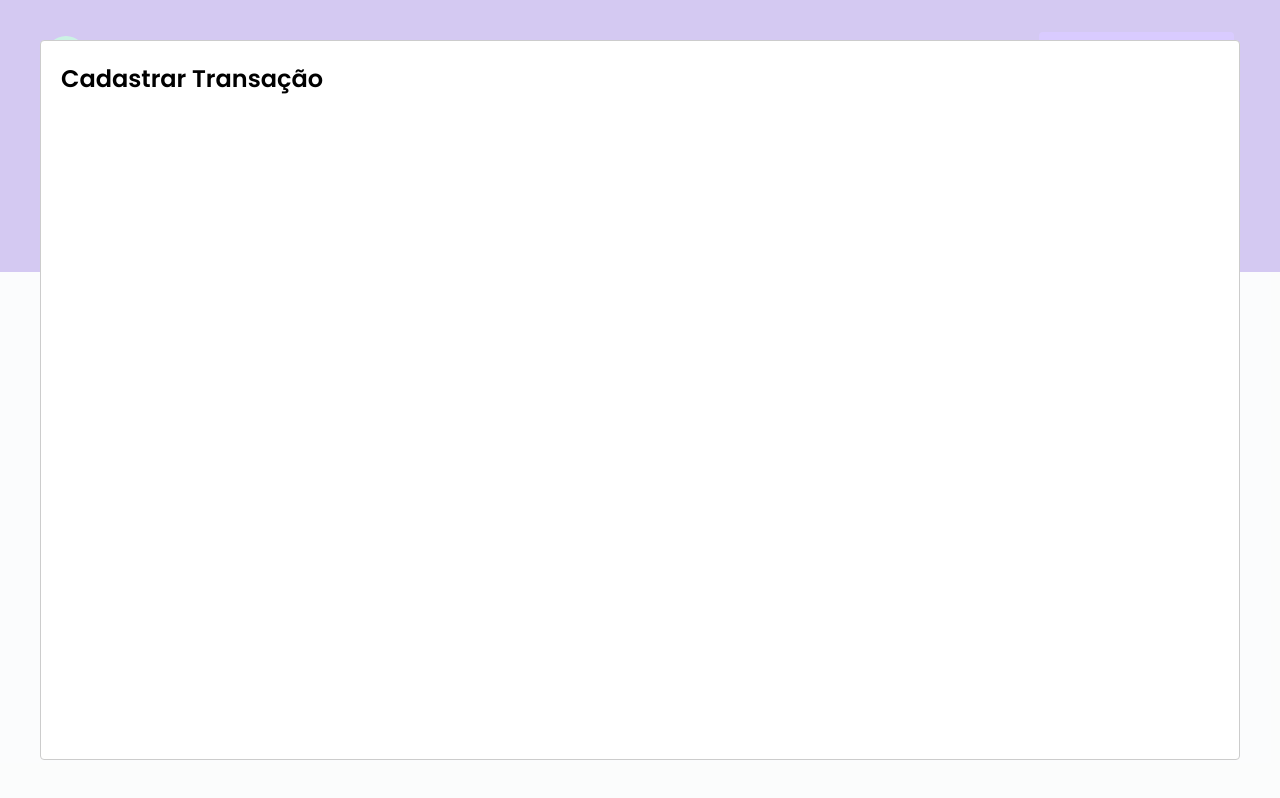
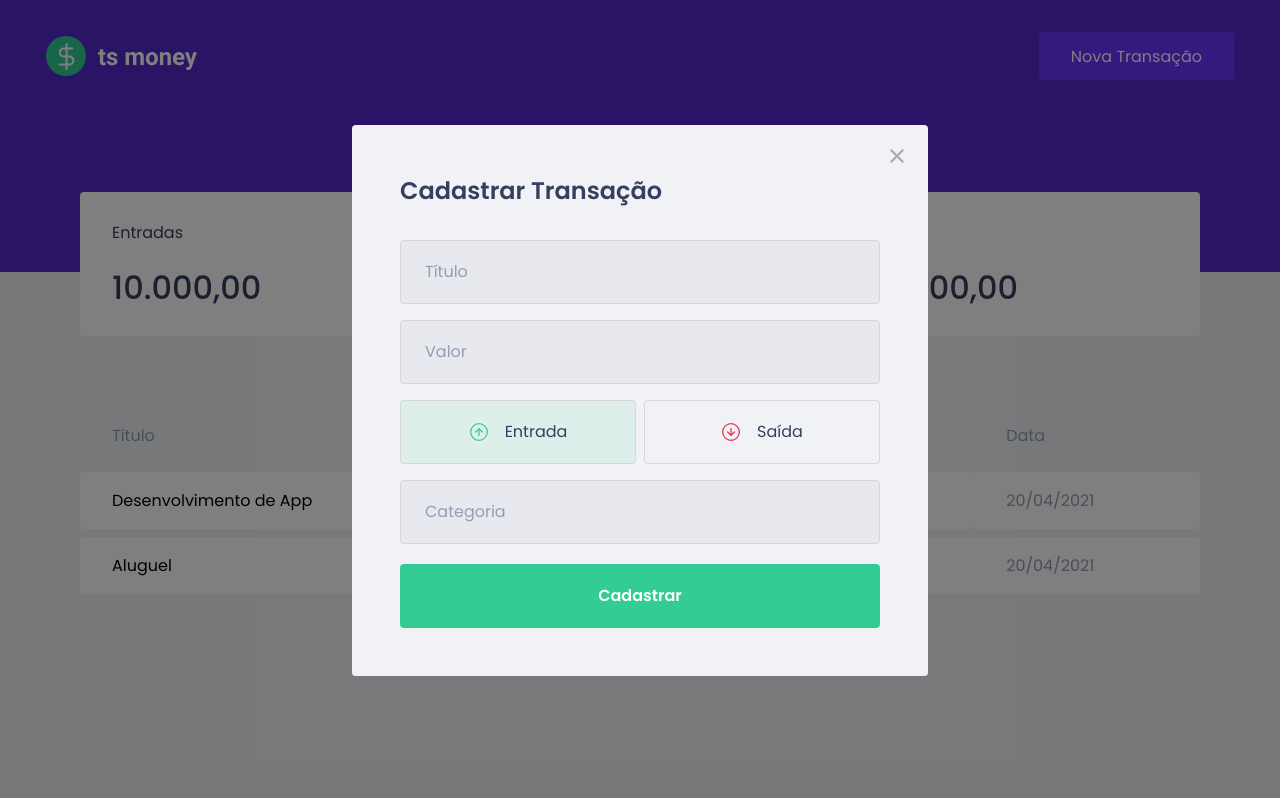
Before and after one commit to tiago-santos-dev/IGNITE_TS-Money, a React (Create React App) app: page / in a window 1280 px wide. Both pictures are taken after a click on the button "Nova Transação". Built offline with nearby package versions, Linux system fonts and the light colour scheme; no server answers; what miragejs would draw is missing.

Commit message:
Add botao de tipo

```diff
--- a/package.json
+++ b/package.json
@@ -5,6 +5,7 @@
   "dependencies": {
     "axios": "^0.21.1",
     "miragejs": "^0.1.41",
+    "polished": "^4.1.1",
     "react": "^17.0.1",
     "react-dom": "^17.0.1",
     "react-modal": "^3.12.1",
--- a/src/App.tsx
+++ b/src/App.tsx
@@ -2,6 +2,7 @@
 import Modal from 'react-modal'
 import { Dashboard } from "./components/Dashboard";
 import { Header } from "./components/Header";
+import { NewTransactionModal } from './components/NewTransactionModal';
 import { GlobalStyle } from "./styles/global";
 
 Modal.setAppElement('#root');
@@ -9,23 +10,21 @@
 export function App () {
   const [isNewTransactionModalOpen, setIsNewTransactionModalOpen] = useState(false);
 
-  function handleOpenNewTranstionModal () {
+  function handleOpenNewTransactionModal () {
     setIsNewTransactionModalOpen(true);
   }
 
-  function handleCloseNewTranstionModal () {
+  function handleCloseNewTransactionModal () {
     setIsNewTransactionModalOpen(false);
   }
   return (
     <>
-      <Header onOpenNewTransactionModal={handleOpenNewTranstionModal} />
+      <Header onOpenNewTransactionModal={handleOpenNewTransactionModal} />
       <Dashboard />
-      <Modal
+      <NewTransactionModal
         isOpen={isNewTransactionModalOpen}
-        onRequestClose={handleCloseNewTranstionModal}
-      >
-        <h2>Cadastrar Transação</h2>
-      </Modal>
+        onRequestClose={handleCloseNewTransactionModal}
+      />
       <GlobalStyle />
     </>
   );
--- /dev/null
+++ b/src/components/NewTransactionModal/index.tsx
@@ -0,0 +1,78 @@
+import { useState } from 'react';
+import Modal from 'react-modal'
+
+import { Container, TransactionTypeContainer, RadioBox } from './styles';
+import closeImg from '../../assets/close.svg'
+import incomeImg from '../../assets/income.svg'
+import outcomeImg from '../../assets/outcome.svg'
+
+interface NewTransationModalProps {
+    isOpen: boolean;
+    onRequestClose: () => void;
+}
+
+export function NewTransactionModal ({ isOpen, onRequestClose }: NewTransationModalProps) {
+    const [type, setType] = useState('deposit');
+
+    return (
+        <Modal
+            isOpen={isOpen}
+            onRequestClose={onRequestClose}
+            overlayClassName='react-modal-overlay'
+            className="react-modal-content"
+        >
+
+            <button
+                type="button"
+                onClick={onRequestClose}
+                className="react-modal-close"
+            >
+                <img src={closeImg} alt="Fechar Modal" />
+            </button>
+
+            <Container>
+                <h2>Cadastrar Transação</h2>
+
+                <input
+                    placeholder="Título"
+                />
+
+                <input
+                    type="number"
+                    placeholder="Valor"
+                />
+
+                <TransactionTypeContainer>
+                    <RadioBox
+                        type="button"
+                        onClick={() => { setType('deposit') }}
+                        isActive={type === 'deposit'}
+                        activeColor='green'
+                    >
+                        <img src={incomeImg} alt="Entrada" />
+                        <span>Entrada</span>
+                    </RadioBox>
+
+                    <RadioBox
+                        type="button"
+                        onClick={() => { setType('withdraw') }}
+                        isActive={type === 'withdraw'}
+                        activeColor='red'
+                    >
+                        <img src={outcomeImg} alt="Saida" />
+                        <span>Saída</span>
+                    </RadioBox>
+                </TransactionTypeContainer>
+
+                <input
+                    placeholder="Categoria"
+                />
+
+                <button
+                    type="submit">
+                    Cadastrar
+                </button>
+            </Container>
+        </Modal>
+    );
+}
--- /dev/null
+++ b/src/components/NewTransactionModal/styles.ts
@@ -0,0 +1,103 @@
+import styled from 'styled-components';
+import { darken, transparentize } from 'polished'
+export const Container = styled.form`
+
+    h2{
+        color: var(--text-title);
+        font-size: 1.5rem;
+        margin-bottom: 2rem;
+    }
+
+    input {
+        width: 100%;
+        padding: 0 1.5rem;
+        height: 4rem;
+        border-radius: 0.25rem;
+
+        border: 1px solid #d7d7d7;
+        background: #e7e9ee;
+
+        font-weight: 400;
+        font-size: 1rem;
+
+        &::placeholder {
+            color: var(--text-body);
+        }
+
+        & + input {
+            margin-top: 1rem;
+        }
+
+    }
+
+    button[type="submit"] {
+        width: 100%;
+        padding: 0 1.5rem;
+        height: 4rem;
+        background: var(--green);
+        color: #FFF;
+        border: 0;
+        border-radius: 0.25rem;
+        margin-top: 1.25rem;
+        font-size: 1rem;
+        font-weight: 600;
+
+
+        transition: filter 0.2s;
+
+        &:hover {
+            filter: brightness(0.9);
+        }
+
+    }
+
+`;
+
+export const TransactionTypeContainer = styled.div`
+    margin: 1rem 0;
+    display: grid;
+    grid-template-columns: 1fr 1fr;
+    gap: 0.5rem;
+
+`;
+interface RadioBoxProps {
+    isActive: boolean;
+    activeColor: 'green' | 'red';
+}
+
+const colors = {
+    green: '#33cc95',
+    red: '#e53e4d'
+}
+export const RadioBox = styled.button<RadioBoxProps>`
+    height: 4rem;
+    border: 1px solid #d7d7d7;
+    border-radius: 0.25rem;
+
+    background: ${props => props.isActive
+        ? transparentize(0.9, colors[props.activeColor])
+        : 'transparent'};
+
+    display: flex;
+    align-items: center;
+    justify-content: center;
+
+    transition: border-color 0.2s;
+
+    &:hover {
+        border-color: ${darken(0.1, '#d7d7d7')};
+    }
+
+    img{
+        width: 20px;
+        height: 20px;
+    }
+
+    span {
+        display: inline-block;
+        margin-left: 1rem;
+        font-size: 1rem;
+        color: var(--text-title);
+    }
+
+`;
--- a/src/components/Summary/styles.ts
+++ b/src/components/Summary/styles.ts
@@ -4,7 +4,7 @@
     display: grid;
     grid-template-columns: repeat(3, 1fr);
     gap: 2rem;
-    margin-top: -8rem;
+    margin-top: -5rem;
 
     div {
         background: var(--shape);
--- a/src/styles/global.ts
+++ b/src/styles/global.ts
@@ -49,4 +49,40 @@
 		opacity: 0.6;
 		cursor: not-allowed;
 	}
+
+	.react-modal-overlay {
+		background: rgba(0,0,0,0.5);
+
+		position: fixed;
+		top: 0;
+		bottom:  0;
+		right: 0;
+		left: 0;
+
+		display: flex;
+		align-items: center;
+		justify-content: center;
+	}
+	.react-modal-content{
+		width: 100%;
+		max-width: 576px;
+		background: var(--background);
+		padding: 3rem;
+		position: relative;
+		border-radius: 0.24rem;
+	}
+
+	.react-modal-close {
+		position: absolute;
+		right: 1.5rem;
+		top: 1.5rem;
+		border: 0;
+		background: transparent;
+
+		transition: filter 0.2s;
+
+		&:hover {
+			filter: brightness(0.8);
+		}
+	}
 	`;
```
Also changed, not shown: 1 other file (tests, documents, lock files or other folders).
